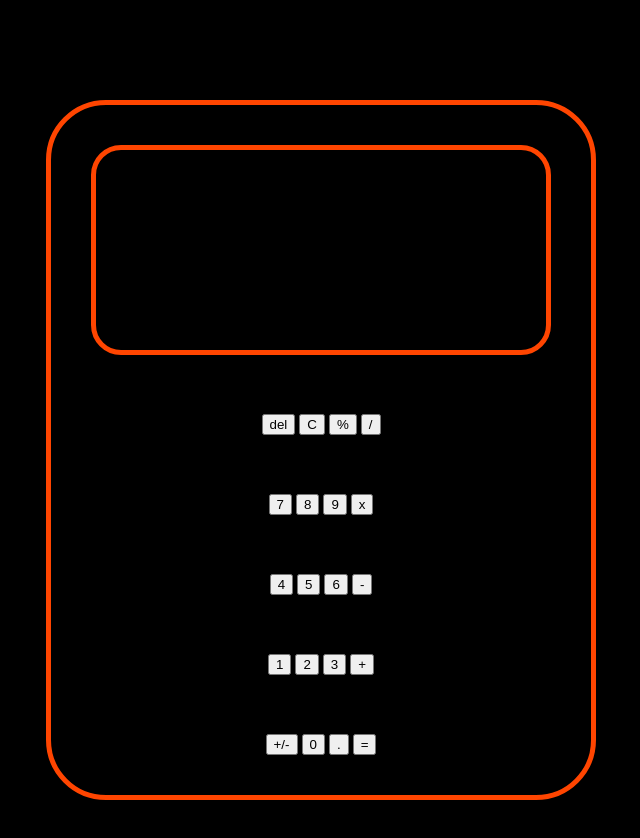
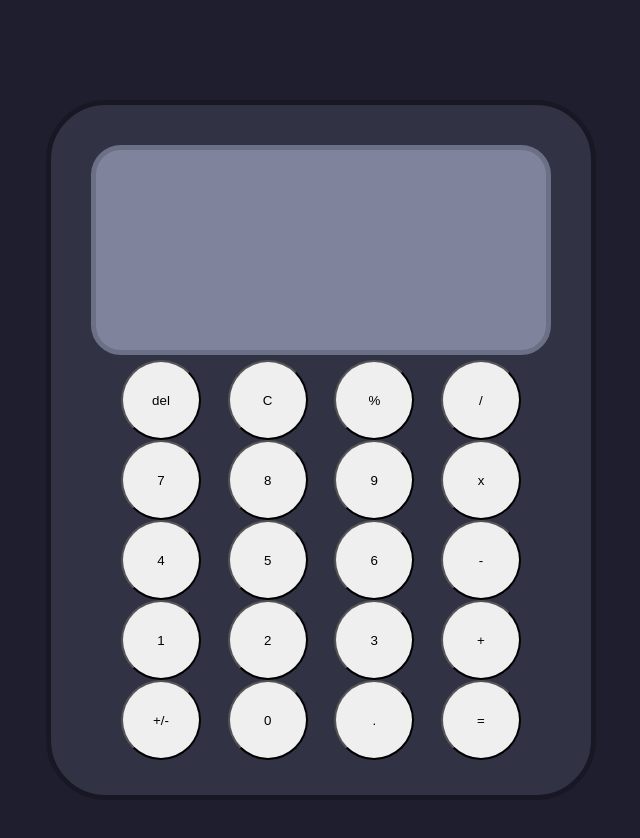
Before and after one commit to takusimon/calculator, a plain HTML site: page index.html in a window 1280 px wide. Shown: the whole page, without its empty margins (319-959 px from the left). Drawn offline with Linux system fonts and the light colour scheme.

Commit message:
Catppuccin
Changed color scheme to begin matching catppuccin palette

```diff
--- a/css/calc-base-look.css
+++ b/css/calc-base-look.css
@@ -3,7 +3,7 @@ body {
 	padding: 0;
 	border: 0;
 	box-sizing: border-box;
-	background-color: black;
+	background-color: #1e1e2e;
 	display: flex;
 	justify-content: center;
 	align-items: center;
@@ -16,7 +16,8 @@ body {
 	height: 700px;
 	width: 550px;
 	margin: 100px;
-	border: 5px solid orangered;
+	border: 5px solid #181825;
+	background-color: #313244;
 	border-radius: 60px;
 	justify-content: space-between;
 	align-items: center;
@@ -26,6 +27,26 @@ body {
 .calcDisplay {
 	width: 450px;
 	height: 200px;
-	border: 5px solid orangered;
+	border: 5px solid #6c7086;
+	background-color: #7f849c;
 	border-radius: 30px;
 }
+
+.btn {
+	width: 80px;
+	height: 80px;
+	border-radius: 90px;
+}
+
+.divisionRow,
+.multiplicationRow,
+.subtractionRow,
+.additionRow,
+.equalsRow {
+	display: flex;
+	width: 400px;
+	height: 70px;
+	justify-content: space-between;
+	align-items: center;
+	border-radius: 90px;
+}
```
